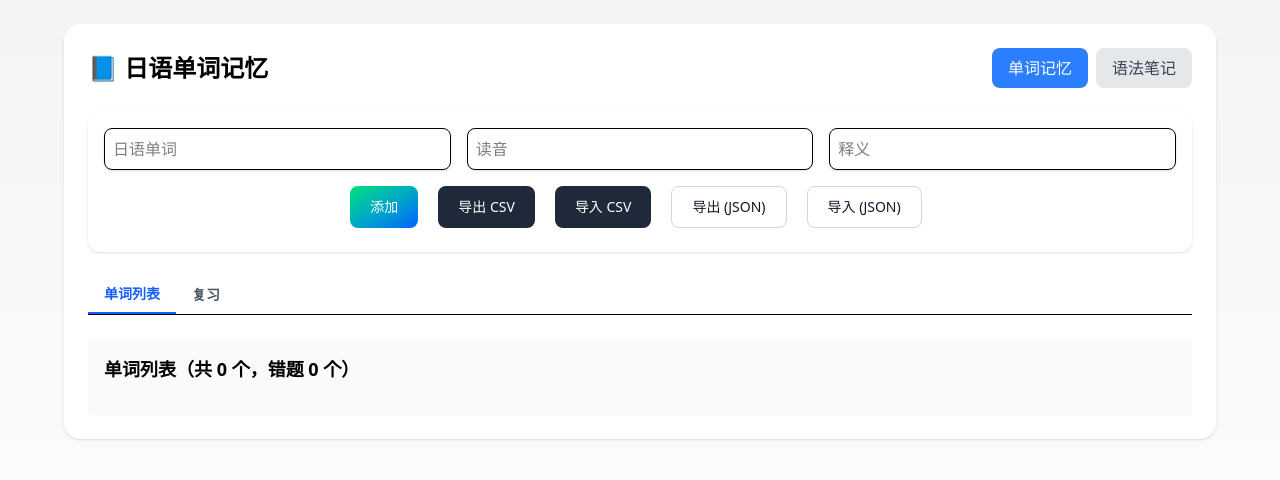
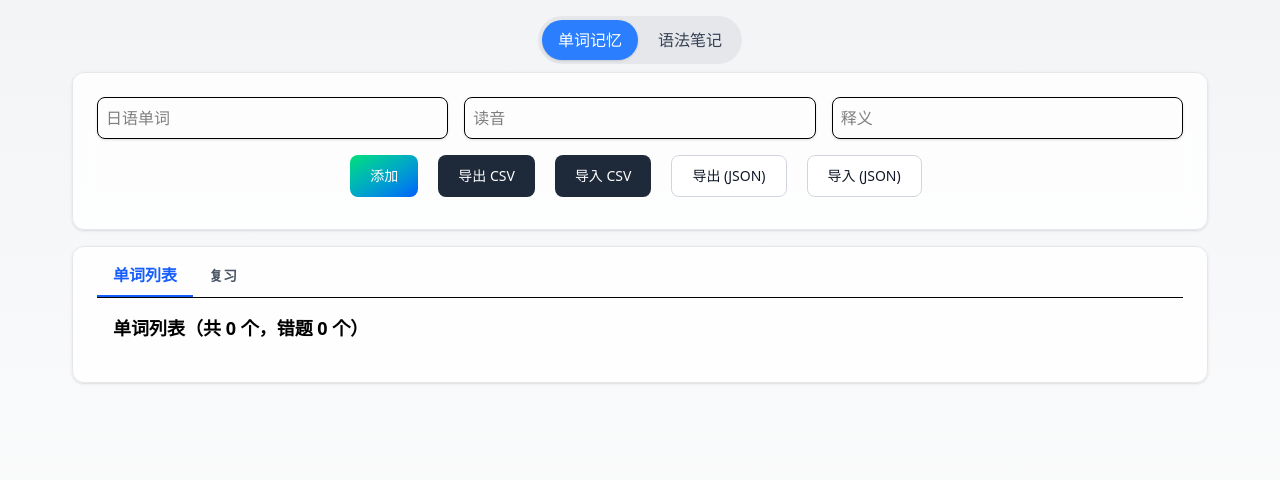
Before and after one commit to lomodd/japanese-vocab-trainer, a React (Vite) app: page / in a window 1280 px wide. Shown: the top 480 px of the page. Built offline with nearby package versions, Linux system fonts and the light colour scheme.

Commit message:
fix review bugs

```diff
--- a/src/App.jsx
+++ b/src/App.jsx
@@ -3,32 +3,29 @@ import WordModule from './WordModule';
 import GrammarModule from './GrammarModule';
 
 export default function App() {
-  const [activeModule, setActiveModule] = useState('words'); // 'words' 或 'grammar'
+  const [activeModule, setActiveModule] = useState('word'); // 'words' 或 'grammar'
 
   return (
-    <div className="min-h-screen bg-gradient-to-b from-gray-100 to-white p-6">
-      <div className="max-w-6xl mx-auto bg-white rounded-2xl shadow p-6">
-        {/* 顶部标题和模块切换 */}
-        <div className="flex items-center justify-between mb-6">
-          <h1 className="text-2xl font-bold">
-            {activeModule === 'words' ? '📘 日语单词记忆' : '📙 日语语法笔记'}
-          </h1>
-          <div className="flex gap-2">
+    <div className="min-h-screen bg-gradient-to-b from-gray-100 to-white">
+      <div className="max-w-6xl mx-auto rounded-2xl p-2">
+          {/* 顶部标题和模块切换 */}
+        <div className="flex justify-center my-2">
+          <div className="bg-gray-200 p-1 rounded-full flex space-x-1 relative">
             <button
-              className={`px-4 py-2 rounded-lg ${
-                activeModule === 'words'
-                  ? 'bg-blue-500 text-white'
-                  : 'bg-gray-200 text-gray-700'
+              className={`px-4 py-2 rounded-full transition-all duration-300 ${
+                activeModule === 'word'
+                  ? 'bg-blue-500 text-white shadow'
+                  : 'text-gray-700 hover:text-gray-900'
               }`}
-              onClick={() => setActiveModule('words')}
+              onClick={() => setActiveModule('word')}
             >
               单词记忆
             </button>
             <button
-              className={`px-4 py-2 rounded-lg ${
+              className={`px-4 py-2 rounded-full transition-all duration-300 ${
                 activeModule === 'grammar'
-                  ? 'bg-blue-500 text-white'
-                  : 'bg-gray-200 text-gray-700'
+                  ? 'bg-blue-500 text-white shadow'
+                  : 'text-gray-700 hover:text-gray-900'
               }`}
               onClick={() => setActiveModule('grammar')}
             >
@@ -37,9 +34,11 @@ export default function App() {
           </div>
         </div>
 
+
         {/* 模块内容 */}
-        {activeModule === 'words' && <WordModule />}
-        {activeModule === 'grammar' && <GrammarModule />}
+        <div className="transition-opacity duration-500" key={activeModule}>
+          {activeModule === 'word' ? <WordModule /> : <GrammarModule />}
+        </div>
       </div>
     </div>
   );
--- a/src/WordModule.jsx
+++ b/src/WordModule.jsx
@@ -39,6 +39,8 @@ export default function WordModule() {
   const [toast, setToast] = useState(null);
   const [pendingImports, setPendingImports] = useState([]);
   const [currentImportIndex, setCurrentImportIndex] = useState(0);
+const [hasStarted, setHasStarted] = useState(false);
+
 
   const showToast = (message, type = "info") => {
     setToast({ message, type });
@@ -399,7 +401,10 @@ const nextImport = () => {
   }
 };
 
+
+  // 当用户开始复习时调用
   function startReview(onlyWrong = false) {
+    setHasStarted(true);
     const pool = onlyWrong ? Object.values(wrongBook) : words;
     if (!pool || pool.length === 0) {
       showToast(onlyWrong ? '错题本为空' : '单词表为空','warning');
@@ -511,7 +516,8 @@ const nextImport = () => {
   return (
     <div>
       {/* 表单区域 */}
-      <div className="bg-white rounded-xl shadow p-4 mb-6">
+<div class="backdrop-blur-md bg-white/80 border border-gray-200 rounded-xl p-6 shadow-sm">
+
         <div className="grid grid-cols-1 md:grid-cols-3 gap-4 mb-4">
           <input
             ref={wordInputRef}
@@ -553,19 +559,22 @@ const nextImport = () => {
         </div>
       </div>
 
+      {/*主块区 单词列表 和 复习 */}
+<div class="backdrop-blur-md bg-white/80 border border-gray-200 rounded-xl px-6 py-2 mt-4 shadow-sm">
+
       {/* 内部 Tab */}
-      <div className="flex mb-6 border-b">
-        <button className={`px-4 py-2 text-sm font-semibold ${activeTab === 'words' ? 'border-b-2 border-blue-600 text-blue-600' : 'text-gray-600'}`} onClick={() => switchTab('words')}>单词列表</button>
-        <button className={`px-4 py-2 text-sm font-semibold ${activeTab === 'review' ? 'border-b-2 border-blue-600 text-blue-600' : 'text-gray-600'}`} onClick={() => switchTab('review')}>复习</button>
+      <div className="flex border-b">
+        <button className={`px-4 py-2 font-semibold ${activeTab === 'words' ? 'text-md border-b-2 border-blue-600 text-blue-600' : 'text-sm text-gray-600'}`} onClick={() => switchTab('words')}>单词列表</button>
+        <button className={`px-4 py-2 font-semibold ${activeTab === 'review' ? 'text-md border-b-2 border-blue-600 text-blue-600' : 'text-sm text-gray-600'}`} onClick={() => switchTab('review')}>复习</button>
       </div>
 
       {/* 列表和复习 */}
       {activeTab === 'words' && (
-        <div className="bg-gray-50 rounded p-4">
+        <div className="rounded p-4">
           <h2 className="font-semibold text-lg mb-4">单词列表（共 {words.length} 个，错题 {Object.keys(wrongBook).length} 个）</h2>
-          <div className="grid grid-cols-1 sm:grid-cols-2 md:grid-cols-3 lg:grid-cols-4 gap-4 max-h-[500px] overflow-y-auto pr-1">
+          <div className="grid grid-cols-1 sm:grid-cols-2 md:grid-cols-3 lg:grid-cols-4 gap-4 max-h-[500px] overflow-y-auto pr-1 ">
             {words.map((w) => (
-              <div key={w.id} className="bg-white rounded-xl shadow p-4 hover:shadow-lg transition-shadow relative group">
+              <div key={w.id} className="bg-white rounded-xl shadow p-4 border border-gray-400 hover:border-blue-400 hover:shadow-lg transition-shadow relative group">
                 <div className="absolute top-2 right-2 flex gap-2 opacity-0 group-hover:opacity-100 transition-opacity">
                   <button className="p-1 rounded-full hover:bg-yellow-200" onClick={() => openEditWordModal(w)}>✏️</button>
                   <button className="p-1 rounded-full hover:bg-red-200" onClick={() => deleteWord(w.id)}>🗑</button>
@@ -588,14 +597,23 @@ const nextImport = () => {
             {reviewOnlyWrong ? `❌ 复习范围：错题本（共 ${Object.keys(wrongBook).length} 个）` : `📚 复习范围：全部单词（共 ${words.length} 个）`}
           </div>
           <div className="flex gap-4 mb-4">
-            <button className="bg-purple-600 text-white px-4 py-2 rounded" onClick={() => startReview(false)}>复习全部</button>
-            <button className="bg-orange-500 text-white px-4 py-2 rounded" onClick={() => startReview(true)}>复习错题本</button>
-            <button className="bg-red-500 text-white px-4 py-2 rounded" onClick={exportWrongBookCSV}>导出错题本</button>
+            <button className="focus:outline-none text-white bg-purple-700 hover:bg-purple-800 focus:ring-4 focus:ring-purple-300 font-medium rounded-lg text-sm px-5 py-2.5 mb-2 dark:bg-purple-600 dark:hover:bg-purple-700 dark:focus:ring-purple-900"
+              onClick={() => startReview(false)}>复习全部</button>
+            <button className="text-white bg-gradient-to-r from-red-400 via-red-500 to-red-600 hover:bg-gradient-to-br focus:ring-4 focus:outline-none focus:ring-red-300 dark:focus:ring-red-800 font-medium rounded-lg text-sm px-5 py-2.5 text-center me-2 mb-2"
+              onClick={() => startReview(true)}>复习错题本</button>
+            <button class="relative inline-flex items-center justify-center p-0.5 mb-2 me-2 overflow-hidden text-sm font-medium text-gray-900 rounded-lg group bg-gradient-to-br from-purple-600 to-blue-500 group-hover:from-purple-600 group-hover:to-blue-500 hover:text-white dark:text-white focus:ring-4 focus:outline-none focus:ring-blue-300 dark:focus:ring-blue-800"
+              onClick={exportWrongBookCSV}>
+              <span class="relative px-5 py-2.5 transition-all ease-in duration-75 bg-white dark:bg-gray-900 rounded-md group-hover:bg-transparent group-hover:dark:bg-transparent">
+              导出错题本
+              </span>
+            </button>
           </div>
 
           <div className="border rounded p-3 mt-6">
             {current && <div className="mb-2 text-sm text-gray-500">进度：{reviewIndex + 1} / {reviewList.length}</div>}
-            {!current && <div className="text-center text-lg text-green-600">🎉 已经完成本轮复习！</div>}
+            {hasStarted && reviewIndex >= reviewList.length && (
+              <div className="text-center text-lg text-green-600">🎉 已经完成本轮复习！</div>
+            )}
             <div className="text-xl font-bold mb-2">{current ? current.word : '点击开始复习'}</div>
             <div className="text-sm text-gray-600 mb-2">{current ? current.meaning : ''}</div>
             <input
@@ -616,22 +634,25 @@ const nextImport = () => {
               <button className="bg-green-600 text-white px-4 py-2 rounded" onClick={checkAnswer}>检查</button>
               <button className="bg-gray-300 text-black px-4 py-2 rounded" onClick={nextReview}>下一题</button>
             </div>
-            {isCorrect && (
+            {hasStarted && reviewIndex < reviewList.length && current && isCorrect && (
               <div className={`mt-4 ${isCorrect === 'exact' ? 'text-green-500' : isCorrect === 'similar' ? 'text-yellow-500' : 'text-red-500'}`}>
                 {isCorrect === 'exact' && '✅ 正确'}
                 {isCorrect === 'similar' && '⚠ 接近（计入错题）'}
                 {isCorrect === 'wrong' && '❌ 错误，请再试'}
+
                 <div className="mt-2">
                   <strong>正确答案:</strong>
                   <div><strong>读音:</strong> {current.reading}</div>
                   <div><strong>释义:</strong> {current.meaning}</div>
                 </div>
+
               </div>
             )}
           </div>
         </div>
       )}
 
+</div>
       {isEditing && <EditWordModal wordData={editWordData} onClose={closeEditWordModal} onSave={saveWordEdit} />}
       {isModalOpen && <ConfirmUpdateModal currentWord={wordToUpdate.currentWord} updatedWord={wordToUpdate.updatedWord} onConfirm={handleConfirmUpdate} onCancel={handleCancelUpdate} />}
       {toast && (
--- /dev/null
+++ b/src/components/ConfirmDeleteModal.jsx
@@ -0,0 +1,38 @@
+// src/components/ConfirmModal.jsx
+import React from 'react';
+
+export default function ConfirmModal({ title = '确认', message, onConfirm, onCancel }) {
+  return (
+    <div className="fixed inset-0 bg-black/40 flex items-center justify-center z-50">
+      <div className="bg-white rounded-xl shadow-lg p-6 w-full max-w-md">
+        <div className="flex justify-between items-start">
+          <h3 className="text-lg font-semibold text-gray-900">{title}</h3>
+          <button
+            className="text-gray-400 hover:text-gray-600"
+            onClick={onCancel}
+            aria-label="关闭"
+          >
+            ✖
+          </button>
+        </div>
+
+        <p className="text-gray-700 mt-4 whitespace-pre-wrap">{message}</p>
+
+        <div className="mt-6 flex justify-end gap-3">
+          <button
+            className="px-4 py-2 rounded-lg bg-gray-100 text-gray-800 hover:bg-gray-200"
+            onClick={onCancel}
+          >
+            取消
+          </button>
+          <button
+            className="px-4 py-2 rounded-lg bg-red-600 text-white hover:bg-red-700"
+            onClick={onConfirm}
+          >
+            确认删除
+          </button>
+        </div>
+      </div>
+    </div>
+  );
+}
```
Also changed, not shown: src/GrammarModule.jsx (+104 -24 lines).
